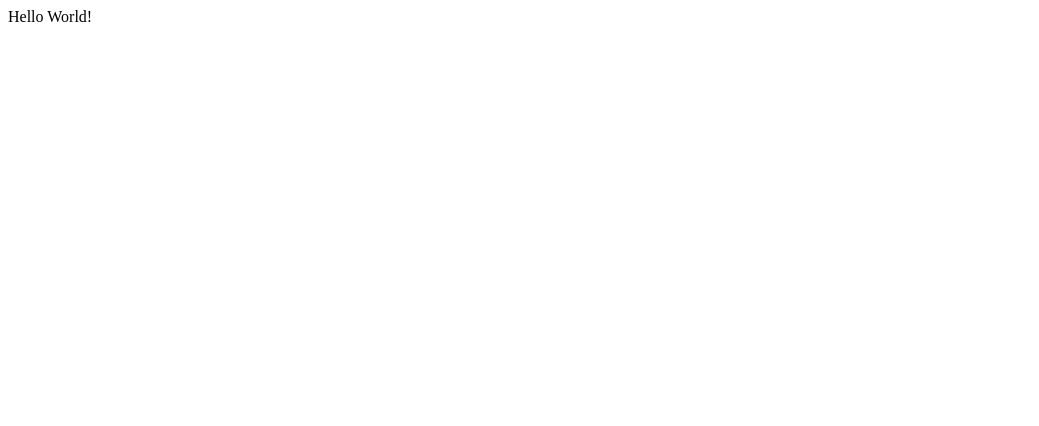
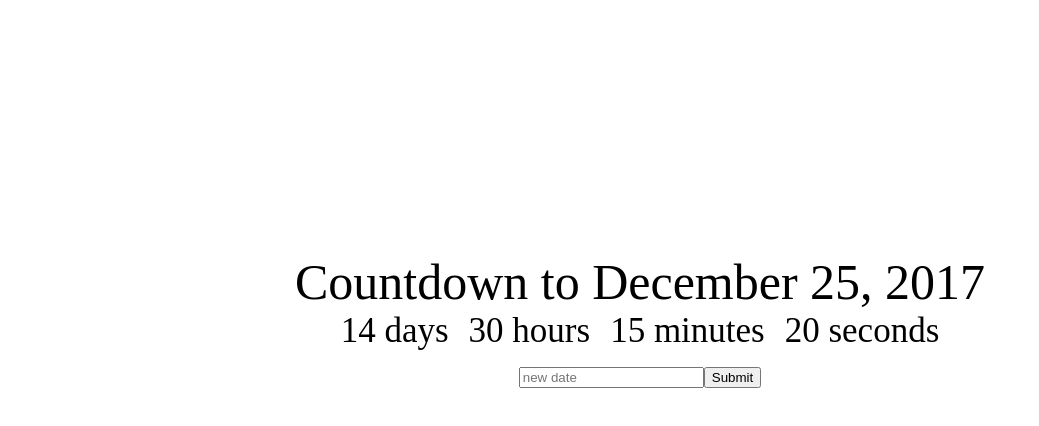
Before and after one commit to pabloscript/countdown-to-date, a React (Create React App) app: page / in a window 1280 px wide. Shown: the top 426 px of the page, without its empty margins (0-1039 px from the left). Built offline with nearby package versions, Linux system fonts and the light colour scheme.

Commit message:
Add structure, state, setState methods

```diff
--- a/src/App.jsx
+++ b/src/App.jsx
@@ -1,9 +1,36 @@
 import React, { Component } from 'react';
+import './App.css';
 
 class App extends Component {
+    constructor(props) {
+        super(props);
+        this.state = {
+            deadline: "December 25, 2017",
+            newDeadline: ""
+        }
+    }
+
+    changeDeadline() {
+        this.setState({deadline: this.state.newDeadline})
+    }
+
     render() {
         return (
-        <div>Hello World!</div>
+        <div className="App">
+            <div className="App-title">Countdown to {this.state.deadline}</div>
+            <div>
+                <div className="Clock-days">14 days</div>
+                <div className="Clock-hours">30 hours</div>
+                <div className="Clock-minutes">15 minutes</div>
+                <div className="Clock-seconds">20 seconds</div>
+            </div>
+            <div>
+                <input placeholder="new date" onChange={e => this.setState({newDeadline: e.target.value})}/>
+                <button onClick={() => this.changeDeadline()}>
+                    Submit
+                </button>
+            </div>
+        </div>
         );
     }
 }
```
